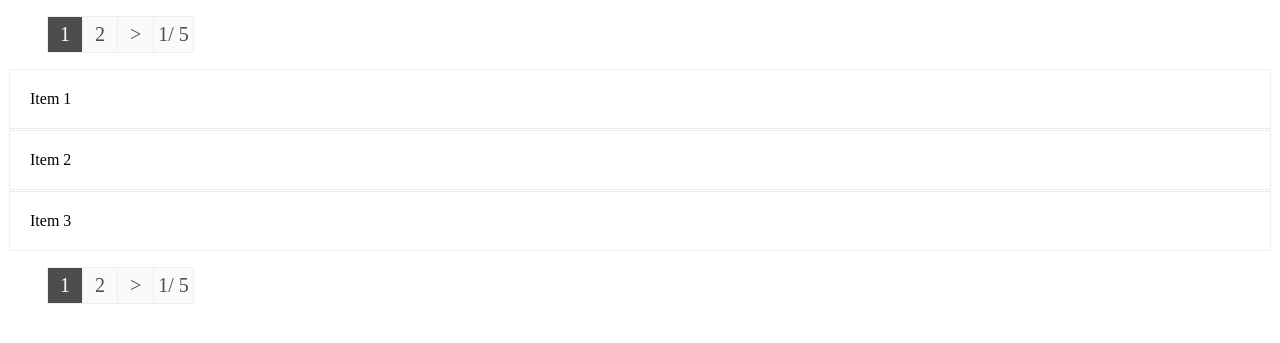
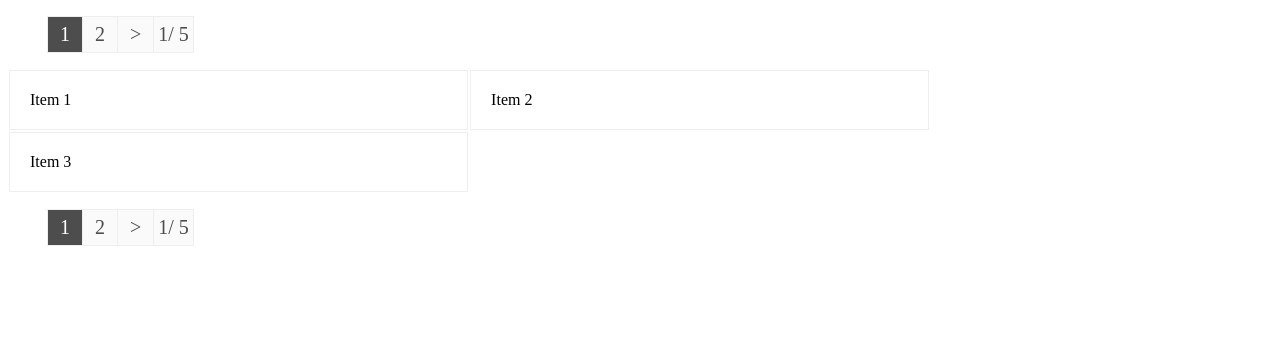
Before and after one commit to Spell-Master/sm-web, a PHP site: page /exemplo.html in a window 1280 px wide. Shown: the top 343 px of the page. Run offline with PHP 8.4, Linux system fonts and the light colour scheme.

Commit message:
Paginator v1

```diff
--- a/javascript/Paginator/Paginator.js
+++ b/javascript/Paginator/Paginator.js
@@ -1,20 +1,23 @@
 /**
  * ****************************************************
- * @Copyright (c) 2020, Spell Master.
- * @version 1.0
- * @requires  Navegador compatível com HTML 5
+ * * Paginator
+ * * @author Spell-Master (Omar Pautz)
+ * * @copyright 2020
+ * * @version 1.0
  * ****************************************************
- * @class Realiza paginação de elementos
+ * * Realiza paginação de elementos.
+ * ****************************************************
+ */
+
+/**
  * ****************************************************
  * @param {STR} targetItem
- * Informar quais são os alvos da paginação dentro
- * div#ID "paginator"
+ * Informar quais são os alvos da paginação
  * @param {INT} maxItens
  * Informar qual a quantidade máxima de itens a ser
  * exibida por vez
  * ****************************************************
  */
-
 var Paginator = function (targetItem, maxItens) {
     if (!targetItem || !maxItens) {
         console.error('Parâmetros de iniciação necessários para paginação não definidos');
@@ -27,14 +30,17 @@ var Paginator = function (targetItem, maxItens) {
             amount: 0
         };
 
-
         /**
-         * ****************************************
-         * * Define os dados de quais elementos
-         *   são os alvos da paginação.
-         * @param {INT} rows (Opcional)
+         * ************************************************
+         * Define os dados de quais elementos são os alvos
+         * da paginação.
+         *
+         * @public
+         * ************************************************
+         *
+         * @param {INT} rows (opcional)
          * Informar numero de linha inicial.
-         * ****************************************
+         * ************************************************
          */
         function setData(rows) {
             $this.rows = (rows ? parseInt(rows) : 1);
@@ -45,10 +51,12 @@ var Paginator = function (targetItem, maxItens) {
         }
 
         /**
-         * ****************************************
-         * * Cria o HTML para o links de navegação
-         *   entre os elementos.
-         * ****************************************
+         * ************************************************
+         * Cria o HTML para o links de navegação entre os
+         * elementos.
+         *
+         * @private
+         * ************************************************
          */
         function navLinks() {
             var $below = $this.rows - 1;
@@ -58,21 +66,21 @@ var Paginator = function (targetItem, maxItens) {
                 $this.amount = Math.ceil($length / $this.limit);
                 $this.linksHtml = '<ul class="paginator">';
                 if ($this.rows != 1) {
-                    $this.linksHtml += '<li><a title="Primeira Página" data-paginator="1" class="paginator-link"> &lt; </a></li>';
+                    $this.linksHtml += '<li><a title="Primeira Página" data-link-paginator="1" class="paginator-link"> &lt; </a></li>';
                 }
                 for ($below; $below <= $this.rows - 1; $below++) {
                     if ($below >= 1) {
-                        $this.linksHtml += '<li><a title="Página' + $below + '" data-paginator="' + $below + '" class="paginator-link">' + $below + '</a></li>';
+                        $this.linksHtml += '<li><a title="Página' + $below + '" data-link-paginator="' + $below + '" class="paginator-link">' + $below + '</a></li>';
                     }
                 }
                 $this.linksHtml += '<li class="current"><a>' + $this.rows + '</a></li>';
                 for ($above; $above <= $this.rows + 1; $above++) {
                     if ($above <= $this.amount) {
-                        $this.linksHtml += '<li><a title="Página ' + $above + '" data-paginator="' + $above + '" class="paginator-link">' + $above + '</a></li>';
+                        $this.linksHtml += '<li><a title="Página ' + $above + '" data-link-paginator="' + $above + '" class="paginator-link">' + $above + '</a></li>';
                     }
                 }
                 if ($this.amount != $below) {
-                    $this.linksHtml += '<li><a title="Última Página" data-paginator="' + $this.amount + '" class="paginator-link"> &gt; </a></li>';
+                    $this.linksHtml += '<li><a title="Última Página" data-link-paginator="' + $this.amount + '" class="paginator-link"> &gt; </a></li>';
                 }
                 $this.linksHtml += '<li><a class="amount">' + $this.rows + '/ ' + $this.amount + '</a></li>';
                 $this.linksHtml += "</ul>";
@@ -81,10 +89,12 @@ var Paginator = function (targetItem, maxItens) {
         }
 
         /**
-         * ****************************************
-         * * Oculta os elmentos que não fazem
-         *   parte da coluna de itens atual.
-         * ****************************************
+         * ************************************************
+         * Oculta os elmentos que não fazem parte da
+         * coluna de itens atual.
+         *
+         * @private
+         * ************************************************
          */
         function hidenItens() {
             for (var i = 0; i < $this.itens.length; i++) {
@@ -93,10 +103,12 @@ var Paginator = function (targetItem, maxItens) {
         }
 
         /**
-         * ****************************************
-         * * Mostra os elementos que fazem parte da
-         *   coluna de itens atual.
-         * ****************************************
+         * ************************************************
+         * Mostra os elementos que fazem parte da coluna
+         * de itens atual.
+         *
+         * @private
+         * ************************************************
          */
         function showItens() {
             var $count = $this.offset;
@@ -110,48 +122,60 @@ var Paginator = function (targetItem, maxItens) {
         }
 
         /**
-         * ****************************************
-         * * Anexa o links de navegação aos
-         *   elementos responsável por abrigar-los.
-         * * Adiciona evento de click a cada link
+         * ************************************************
+         * Anexa o links de navegação aos elementos
+         * responsável por abrigar-los.
+         *
+         * Adiciona evento de click a cada link
+         *
+         * @private
+         * ************************************************
+         *
          * @param {OBJ} e
-         * ****************************************
+         * ************************************************
          */
         function attachLinks(e) {
             e.innerHTML = $this.linksHtml;
-            document.querySelectorAll('[data-paginator]').forEach(setClick);
+            document.querySelectorAll('[data-link-paginator]').forEach(setClick);
         }
 
         /**
-         * ****************************************
-         * * Inicia o evento de click em cada link
-         *   da navegação.
+         * ************************************************
+         * Inicia o evento de click em cada link da
+         * navegação.
+         *
+         * @private
+         * ************************************************
+         *
          * @param {OBJ} e
-         * ****************************************
+         * ************************************************
          */
         function setClick(e) {
             e.addEventListener('click', changePage, false);
         }
 
         /**
-         * ****************************************
-         * * Altera a coluna de itens atual pelo
-         *   atributo data de cada link de
-         *   navegação.
+         * ************************************************
+         * Altera a coluna de itens atual pelo propriedade
+         * data de cada link de navegação.
+         *
+         * @private
+         * ************************************************
+         *
          * @param {OBJ} e
-         * ****************************************
+         * ************************************************
          */
         function changePage(e) {
-            var $key = (e.target).dataset.paginator;
+            var $key = (e.target).dataset.linkPaginator;
             if ($key !== 'undefined') {
                 setData($key);
             }
         }
 
         /**
-         * ****************************************
-         * * Inicia o processo de paginação.
-         * ****************************************
+         * ************************************************
+         * Inicia o processo de paginação.
+         * ************************************************
          */
         this.init = setData;
     }
--- a/javascript/Paginator/exemplo.html
+++ b/javascript/Paginator/exemplo.html
@@ -9,10 +9,12 @@
         <link href="Paginator.css" rel="stylesheet" type="text/css"/>
         <link href="../../css/sm-default.css" rel="stylesheet" type="text/css"/>
         <style>
-            #paginator > .item {
+            .item {
                 border: 1px solid #eeeeee;
                 margin: 1px;
                 padding: 20px;
+                width: 33%;
+                float: left;
                 display: none /* Ocultar todos itens para compensar atraso no carregamento do javascript */
             }
 
@@ -20,9 +22,9 @@
              * Exibir os primeiros itens para compensar
              * atraso no carregamento do javascript
              */
-            #paginator > .item:nth-child(1),
-            #paginator > .item:nth-child(2),
-            #paginator > .item:nth-child(3) {
+            .item:nth-child(1),
+            .item:nth-child(2),
+            .item:nth-child(3) {
                 display: block
             }
         </style>
@@ -30,7 +32,6 @@
     <body>
         <div class="container">
 
-            <div id="paginator">
             <div class="padding-all-prop align-center">
                 <div data-paginator=""></div>
             </div>
@@ -70,10 +71,10 @@
                 <p>Lorem ipsum dolor sit amet, consectetur adipisicing elit, sed do eiusmod tempor incididunt ut labore et dolore magna aliqua. Ut enim ad minim veniam, quis nostrud exercitation ullamco laboris nisi ut aliquip ex ea commodo consequat. Duis aute irure dolor in reprehenderit in voluptate velit esse cillum dolore eu fugiat nulla pariatur. Excepteur sint occaecat cupidatat non proident, sunt in culpa qui officia deserunt mollit anim id est laborum.</p>
             </div>
 
+            <div style="clear: both"></div>
+
             <div class="padding-all-prop align-center">
                 <div data-paginator=""></div>
-                </div>
-
             </div>
 
         </div>
```
Also changed, not shown: javascript/Paginator/Paginator.css (+4 -5 lines), min/Paginator/Paginator.v1.css (added, +9 -0 lines), min/Paginator/Paginator.v1.js (added, +11 -0 lines). Lines whose indentation alone changed are shown as unchanged.
